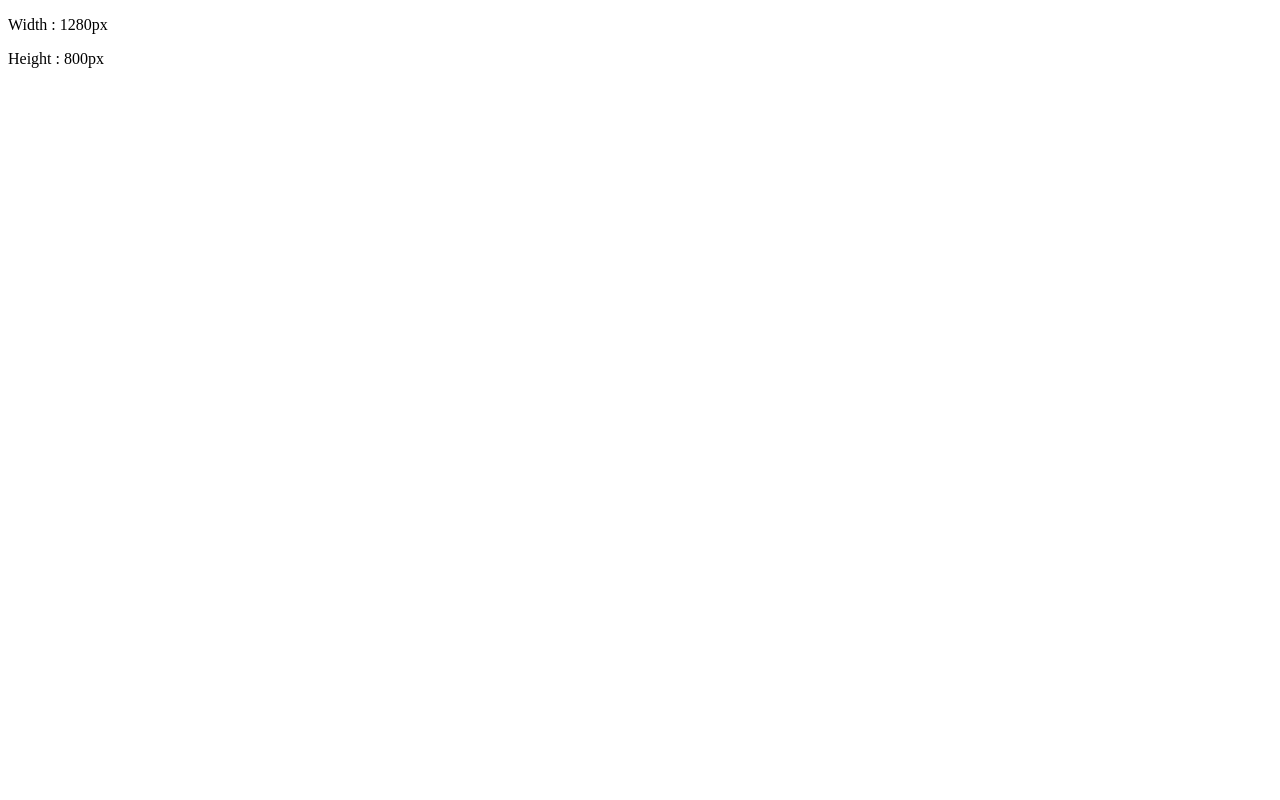
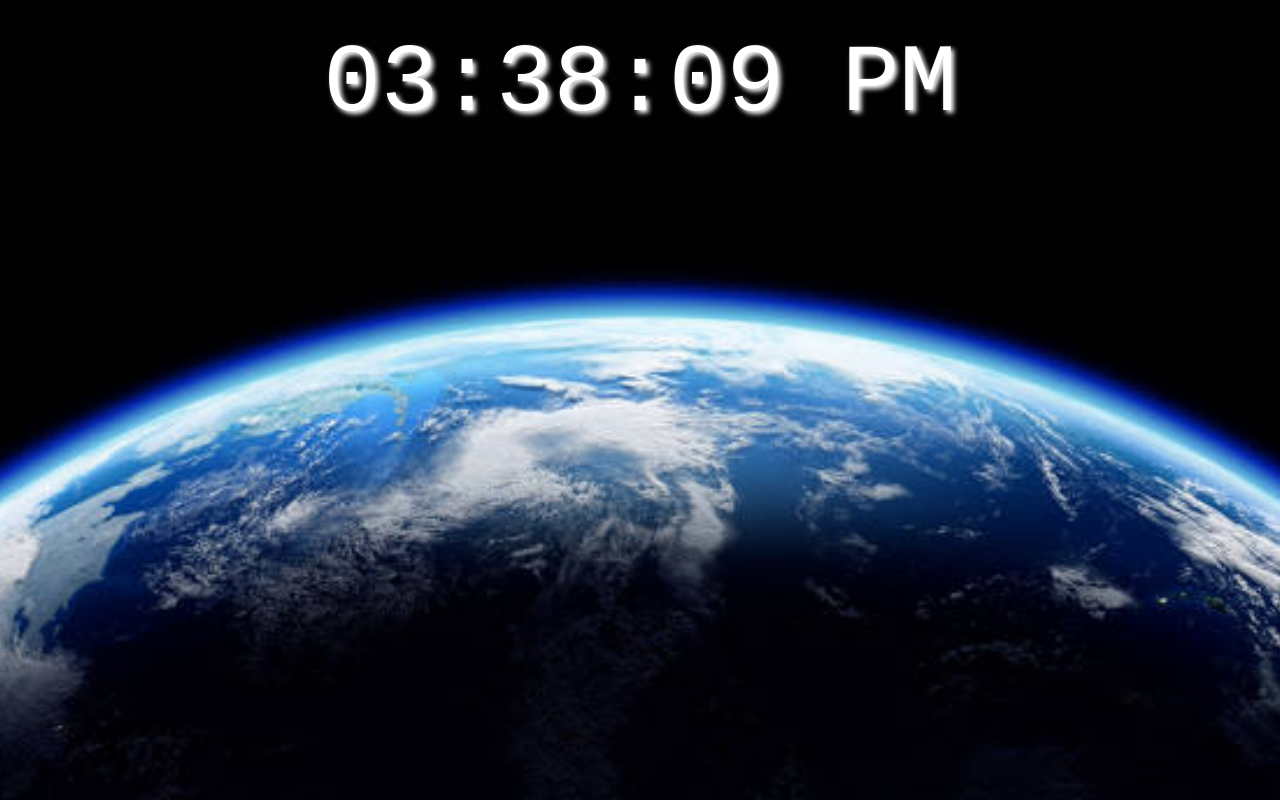
Before and after one commit to Teja-Rayudu/React_Roadmap, a React (Vite) app in the folder my-react-app/: page / in a window 1280 px wide. Built offline with nearby package versions, Linux system fonts and the light colour scheme.

Commit message:
Built a Digit Clock using useState and useEffect hooks.

```diff
--- a/my-react-app/src/App.jsx
+++ b/my-react-app/src/App.jsx
@@ -1,10 +1,10 @@
-import ComponentD from "./ComponentD.jsx";
+import DigitalClock from "./DigitalClock.jsx"
 
 function App() {
 
   return(
     <>
-      <ComponentD />
+      <DigitalClock />
     </>
   );
 }
--- /dev/null
+++ b/my-react-app/src/DigitalClock.jsx
@@ -0,0 +1,41 @@
+import React, {useState, useEffect} from "react";
+
+function DigitalClock(){
+
+    const [time, setTime] = useState(new Date());
+
+    useEffect(() =>{
+        const intervalId = setInterval(()=>{
+            setTime(new Date());
+        }, 1000);
+
+        return () =>{
+            clearInterval(intervalId);
+        }
+    },[]);
+
+    function formatTime(){
+        let hours = time.getHours();
+        const minutes = time.getMinutes();
+        const seconds = time.getSeconds();
+        const meridiem = hours >= 12 ? "PM" : "AM";
+
+        hours = hours % 12 || 12;
+
+        return `${padZero(hours)}:${padZero(minutes)}:${padZero(seconds)} ${meridiem}`
+    }
+
+    function padZero(number){
+        return (number < 10 ? "0" : "") + number;
+
+    }
+
+    return(
+    <div className="clock-container">
+        <div className="clock">
+            <span>{formatTime()}</span>
+        </div>
+    </div>)
+}
+
+export default DigitalClock;
--- a/my-react-app/src/index.css
+++ b/my-react-app/src/index.css
@@ -189,3 +189,26 @@
   flex: 1;
   justify-content: center;
 } */
+
+body{
+  background-image: url(assets/background.jpg);
+  background-position: center;
+  background-repeat: no-repeat;
+  background-size: cover;
+  background-attachment: fixed;
+  margin: 0;
+}
+
+.clock-container{
+  padding: 10px 0;
+  backdrop-filter: blur(5px);
+}
+
+.clock{
+  color: white;
+  font-size: 6rem;
+  font-family: monospace;
+  text-align: center;
+  text-shadow: 3px 3px 5px white;
+  margin-top: 20px;
+}
```
Also changed, not shown: my-react-app/src/assets/background.jpg (added).
